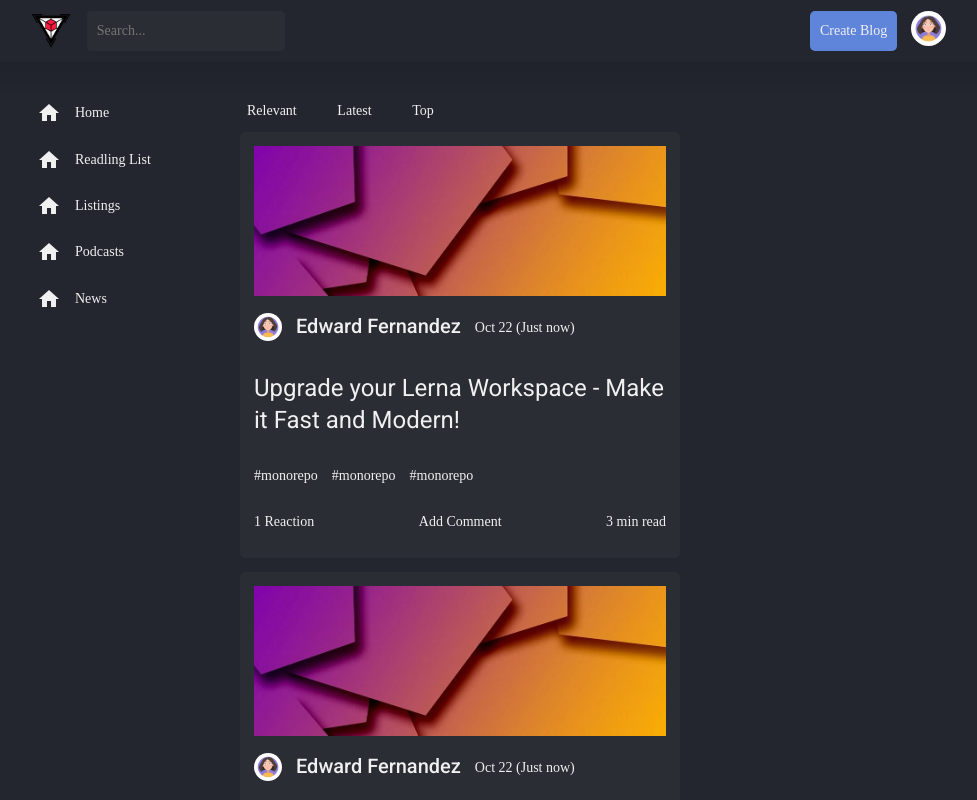
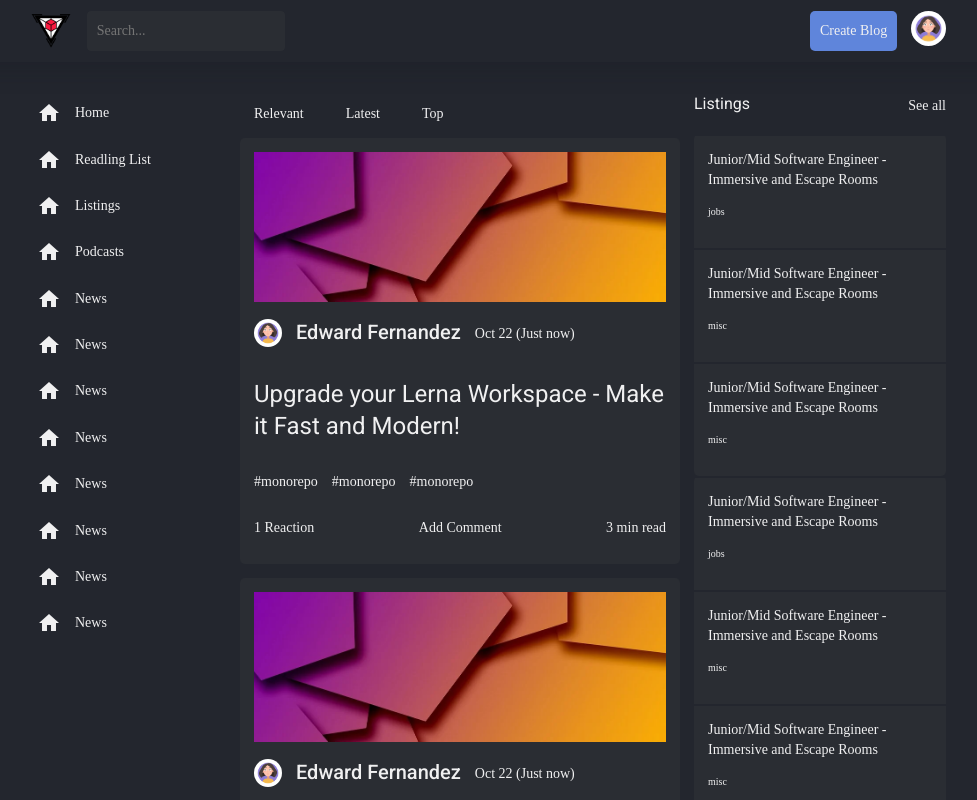
Before and after one commit to wardvisual/blogger-yarn, an Angular app in the folder client/: page / in a window 1280 px wide. Shown: the top 800 px of the page, without its empty margins (152-1129 px from the left). Built offline with nearby package versions, Linux system fonts and the light colour scheme.

Commit message:
chore: setup frontend components

```diff
--- a/client/src/app/views/home/home.component.html
+++ b/client/src/app/views/home/home.component.html
@@ -18,6 +18,34 @@
                 <li>
                     <mat-icon aria-hidden="false" aria-label="Example home icon" fontIcon="home"></mat-icon>
                     Podcasts
+                </li>
+                <li>
+                    <mat-icon aria-hidden="false" aria-label="Example home icon" fontIcon="home"></mat-icon>
+                    News
+                </li>
+                <li>
+                    <mat-icon aria-hidden="false" aria-label="Example home icon" fontIcon="home"></mat-icon>
+                    News
+                </li>
+                <li>
+                    <mat-icon aria-hidden="false" aria-label="Example home icon" fontIcon="home"></mat-icon>
+                    News
+                </li>
+                <li>
+                    <mat-icon aria-hidden="false" aria-label="Example home icon" fontIcon="home"></mat-icon>
+                    News
+                </li>
+                <li>
+                    <mat-icon aria-hidden="false" aria-label="Example home icon" fontIcon="home"></mat-icon>
+                    News
+                </li>
+                <li>
+                    <mat-icon aria-hidden="false" aria-label="Example home icon" fontIcon="home"></mat-icon>
+                    News
+                </li>
+                <li>
+                    <mat-icon aria-hidden="false" aria-label="Example home icon" fontIcon="home"></mat-icon>
+                    News
                 </li>
                 <li>
                     <mat-icon aria-hidden="false" aria-label="Example home icon" fontIcon="home"></mat-icon>
@@ -114,7 +142,42 @@
                     </figure>
                 </div>
             </div>
-            <div class="cards"></div>
+            <div class="cards">
+                <header>
+                    <h3>Listings</h3>
+                    <p>See all</p>
+                </header>
+
+                <div class="list">
+                    <div>
+                        <p>Junior/Mid Software Engineer - Immersive and Escape Rooms</p>
+                        <p>jobs</p>
+                    </div>
+                    <div>
+                        <p>Junior/Mid Software Engineer - Immersive and Escape Rooms</p>
+                        <p>misc</p>
+                    </div>
+                    <div>
+                        <p>Junior/Mid Software Engineer - Immersive and Escape Rooms</p>
+                        <p>misc</p>
+                    </div>
+                </div>
+
+                <div class="list">
+                    <div>
+                        <p>Junior/Mid Software Engineer - Immersive and Escape Rooms</p>
+                        <p>jobs</p>
+                    </div>
+                    <div>
+                        <p>Junior/Mid Software Engineer - Immersive and Escape Rooms</p>
+                        <p>misc</p>
+                    </div>
+                    <div>
+                        <p>Junior/Mid Software Engineer - Immersive and Escape Rooms</p>
+                        <p>misc</p>
+                    </div>
+                </div>
+            </div>
         </div>
     </div>
 </main>
--- a/client/src/app/views/home/home.component.scss
+++ b/client/src/app/views/home/home.component.scss
@@ -23,6 +23,9 @@
                     display: flex;
                     align-items: center;
                     gap: 1em;
+                    li {
+                        padding: 1em;
+                    }
                 }
             }
             div.blogs {
@@ -56,5 +59,25 @@
                 }
             }
         }
+        // cards
+        &:nth-child(3) {
+            header {
+                display: flex;
+                justify-content: space-between;
+                align-items: center;
+            }
+            div.list {
+                display: grid;
+                background: var(--dark-1);
+                border-radius: var(--radius-5);
+                div {
+                    border-top: 2px var(--dark-2) solid;
+                    padding: 1em;
+                    p:last-child {
+                        font-size: 10px;
+                    }
+                }
+            }
+        }
     }
 }
```
